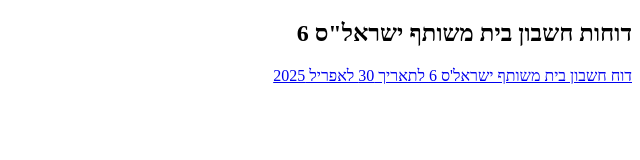
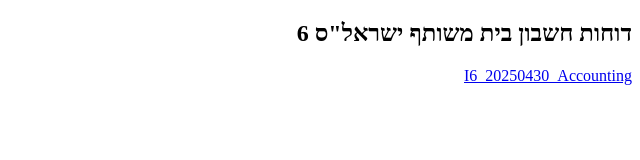
Before and after one commit to nitnit4/I6_Accointing.github.io, a plain HTML site: page index.html in a window 1280 px wide. Shown: the whole page, without its empty margins (640-1280 px from the left). Drawn offline with Linux system fonts and the light colour scheme.

Commit message:
Update index.html

```diff
--- a/index.html
+++ b/index.html
@@ -6,13 +6,6 @@
   </head>
   <body>
     <h2>דוחות חשבון בית משותף ישראל"ס 6</h2>
-    <p><a href="%D7%93%D7%95%D7%97+%D7%97%D7%A9%D7%91%D7%95%D7%9F+%D7%91%D7%99%D7%AA+%D7%9E%D7%A9%D7%95%D7%AA%D7%A3+%D7%99%D7%A9%D7%A8%D7%90%D7%9C%27%D7%A1+6+%D7%9C%D7%AA%D7%90%D7%A8%D7%99%D7%9A+30+%D7%9C%D7%90%D7%A4%D7%A8%D7%99%D7%9C+2025"
-
-        title="דוח חשבון בית משותף ישראל'ס 6 לתאריך 30 לאפריל 2025">דוח חשבון
-        בית משותף ישראל'ס 6 לתאריך 30 לאפריל 2025</a></p>
-    <p><a href="%D7%93%D7%95%D7%97+%D7%97%D7%A9%D7%91%D7%95%D7%9F+%D7%91%D7%99%D7%AA+%D7%9E%D7%A9%D7%95%D7%AA%D7%A3+%D7%99%D7%A9%D7%A8%D7%90%D7%9C%27%D7%A1+6+%D7%9C%D7%AA%D7%90%D7%A8%D7%99%D7%9A+30+%D7%9C%D7%90%D7%A4%D7%A8%D7%99%D7%9C+2025"
-
-        title="דוח חשבון בית משותף ישראל'ס 6 לתאריך 30 לאפריל 2025"></a><br>
-    </p>
+    <p><a href="I6_20250430_Accounting.html">I6_20250430_Accounting</a></p>
   </body>
 </html>
```
